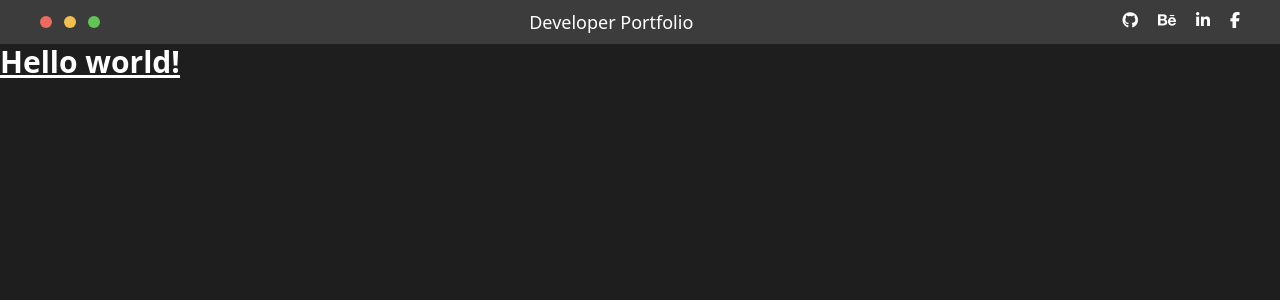
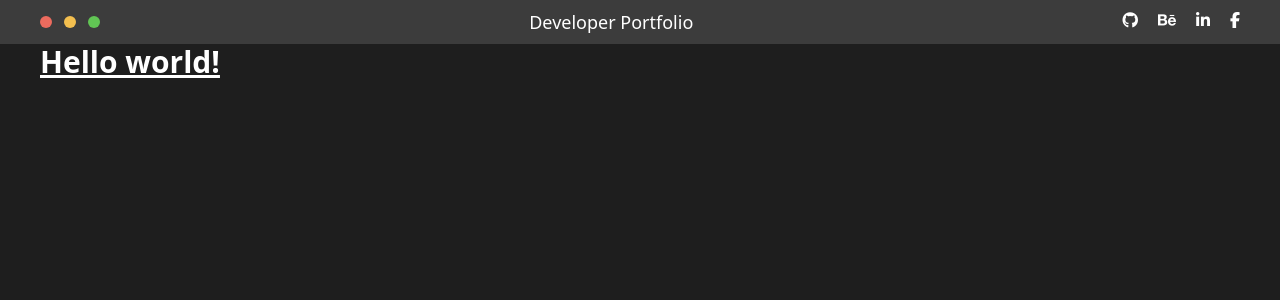
Before and after one commit to 199ocero/Developer-Portfolio, a Nuxt app: page / in a window 1280 px wide. Shown: the top 300 px of the page. Built offline with nearby package versions, Linux system fonts and the light colour scheme.

Commit message:
👨‍🔧 update home

```diff
--- a/pages/index.vue
+++ b/pages/index.vue
@@ -1,5 +1,5 @@
 <template>
-  <div>
+  <div class="px-10">
     <h1 class="text-3xl font-bold underline">Hello world!</h1>
   </div>
 </template>
```
